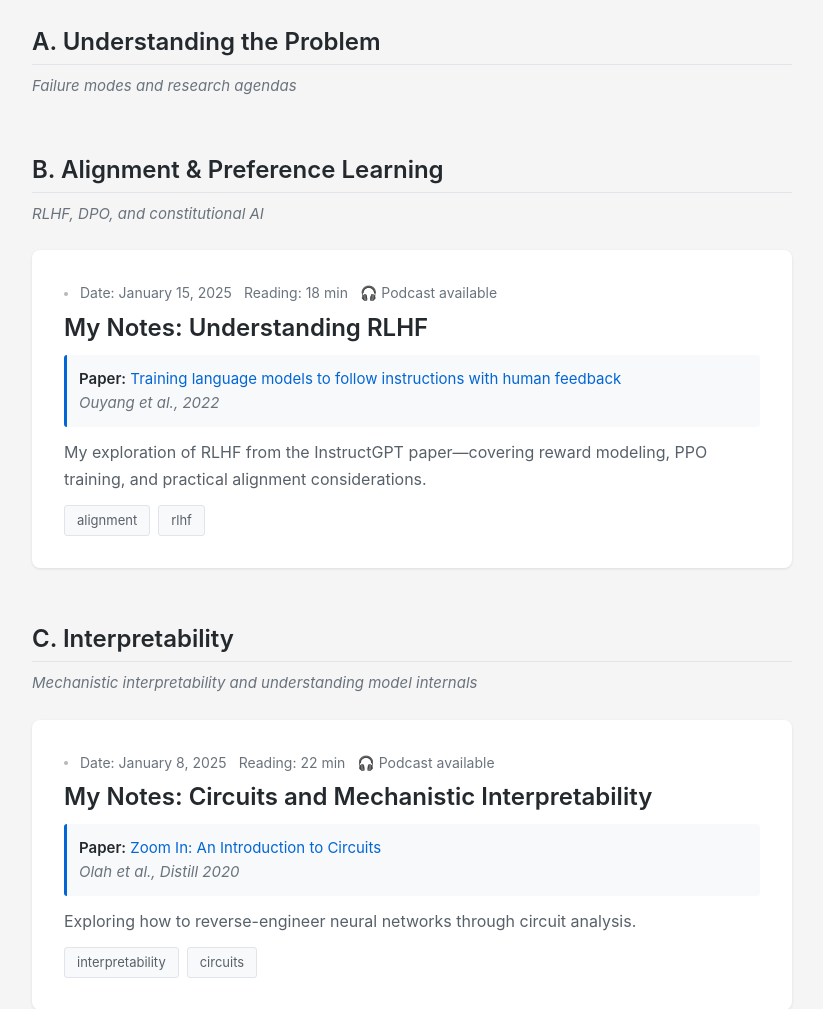
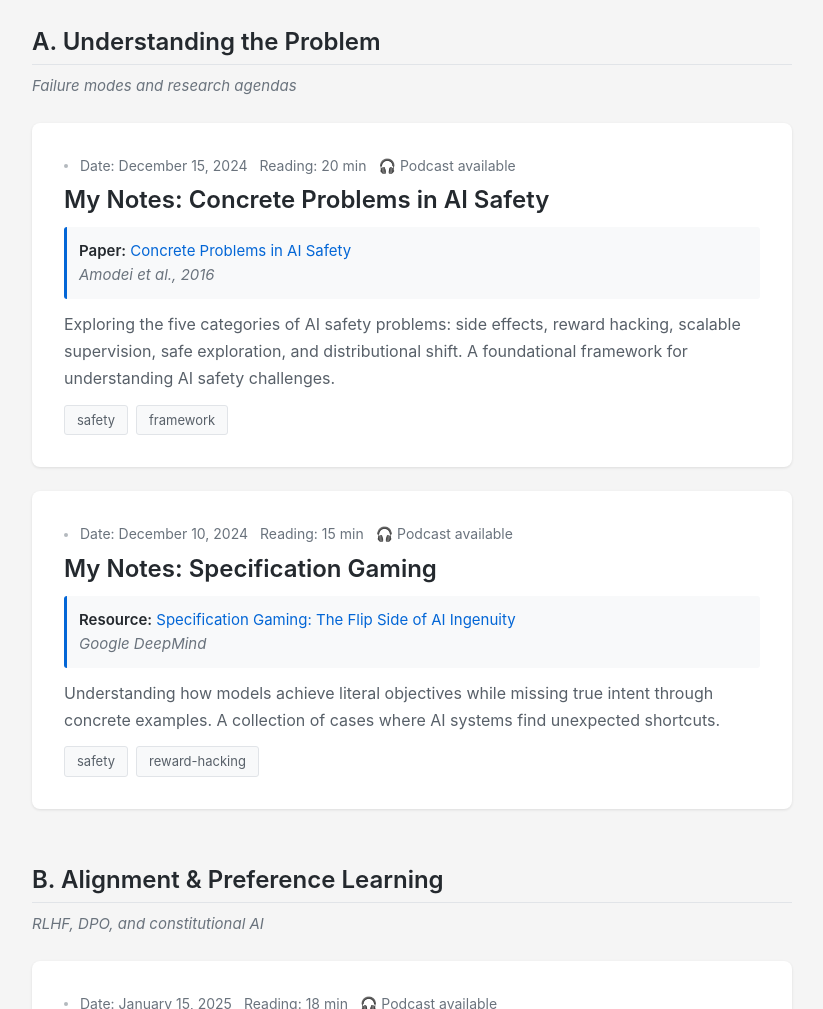
Before and after one commit to JoyJoyWang/JoyJoyWang.github.io, a plain HTML site: page index.html in a window 1280 px wide. Shown: the part 360-1369 px from the top of the page, without its empty margins (228-1051 px from the left). Drawn offline with Linux system fonts and the light colour scheme.

Commit message:
add post

```diff
--- a/index.html
+++ b/index.html
@@ -46,7 +46,51 @@
         <h2>A. Understanding the Problem</h2>
         <p class="theme-description">Failure modes and research agendas</p>
         <ul class="post-list">
-          <!-- Posts tagged with "problem" theme -->
+          <li class="post-item">
+            <div class="post-meta">
+              <span>Date: December 15, 2024</span>
+              <span>Reading: 20 min</span>
+              <span>🎧 Podcast available</span>
+            </div>
+            <h2 class="post-title">
+              <a href="posts/concrete-problems.html">My Notes: Concrete Problems in AI Safety</a>
+            </h2>
+            <div class="paper-reference">
+              <strong>Paper:</strong> <a href="https://arxiv.org/abs/1606.06565" target="_blank">Concrete Problems in AI Safety</a>
+              <br><em>Amodei et al., 2016</em>
+            </div>
+            <p class="post-excerpt">
+              Exploring the five categories of AI safety problems: side effects, reward hacking, scalable supervision,
+              safe exploration, and distributional shift. A foundational framework for understanding AI safety challenges.
+            </p>
+            <div class="post-tags">
+              <a href="#safety" class="tag">safety</a>
+              <a href="#framework" class="tag">framework</a>
+            </div>
+          </li>
+
+          <li class="post-item">
+            <div class="post-meta">
+              <span>Date: December 10, 2024</span>
+              <span>Reading: 15 min</span>
+              <span>🎧 Podcast available</span>
+            </div>
+            <h2 class="post-title">
+              <a href="posts/specification-gaming.html">My Notes: Specification Gaming</a>
+            </h2>
+            <div class="paper-reference">
+              <strong>Resource:</strong> <a href="https://deepmind.google/discover/blog/specification-gaming-the-flip-side-of-ai-ingenuity/" target="_blank">Specification Gaming: The Flip Side of AI Ingenuity</a>
+              <br><em>Google DeepMind</em>
+            </div>
+            <p class="post-excerpt">
+              Understanding how models achieve literal objectives while missing true intent through concrete examples.
+              A collection of cases where AI systems find unexpected shortcuts.
+            </p>
+            <div class="post-tags">
+              <a href="#safety" class="tag">safety</a>
+              <a href="#reward-hacking" class="tag">reward-hacking</a>
+            </div>
+          </li>
         </ul>
       </div>
 
```
